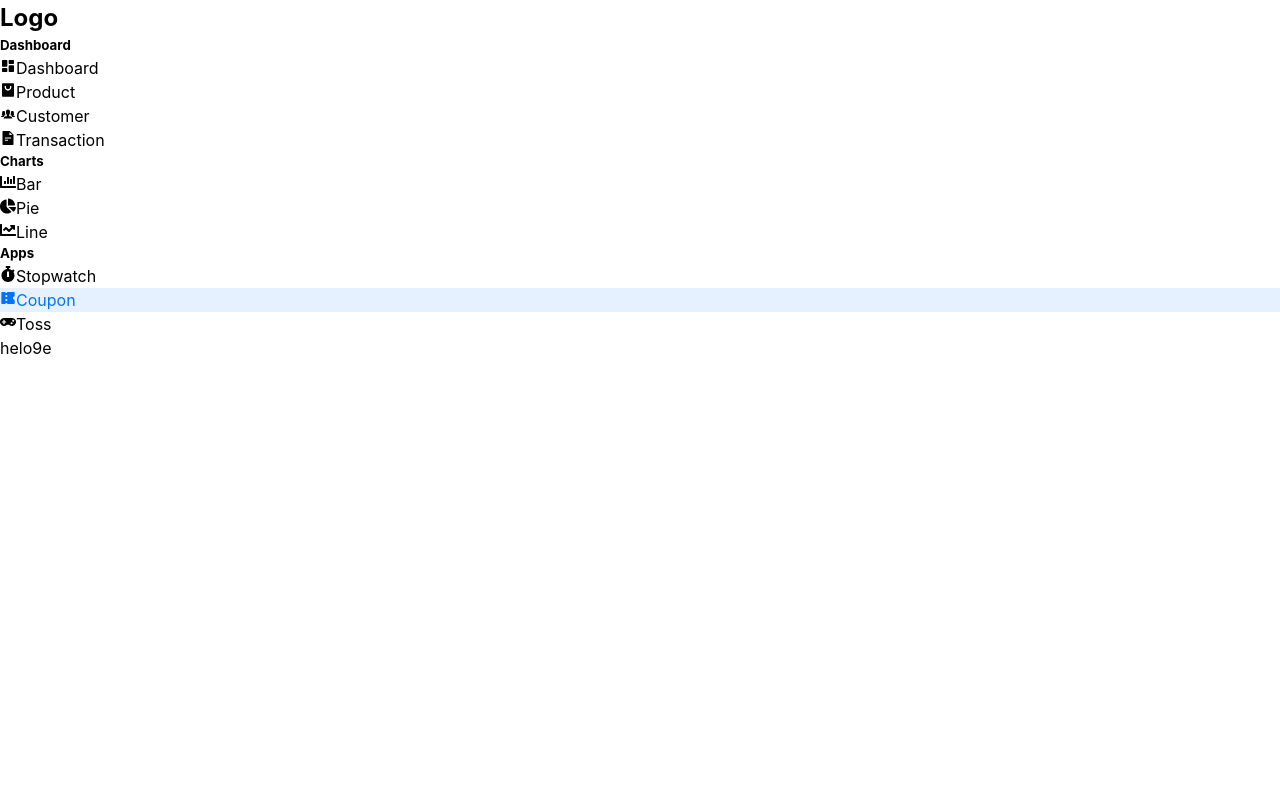
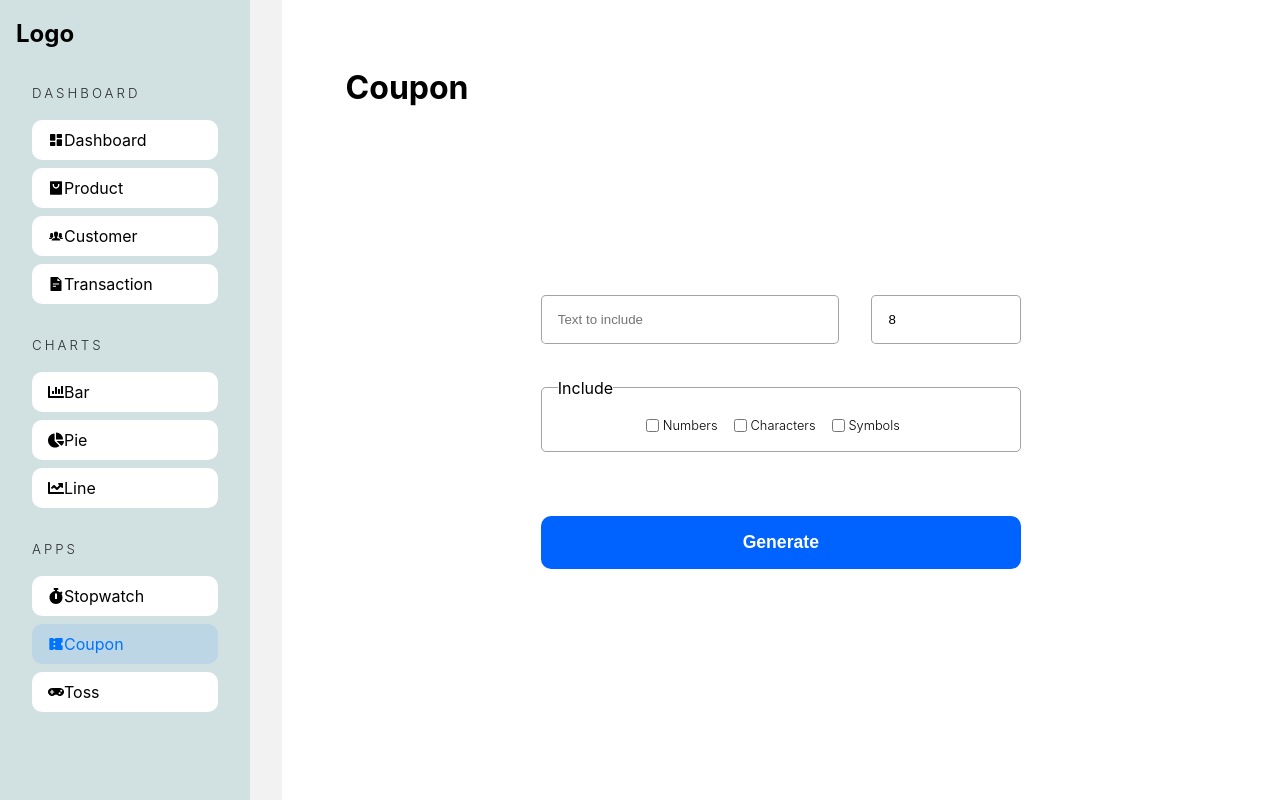
Before and after one commit to Shaileshjadav2732/Admin-Dashboard, a React (Vite) app: page /admin/app/coupon in a window 1280 px wide. Built offline with nearby package versions, Linux system fonts and the light colour scheme.

Commit message:
Add coupon

```diff
--- a/src/pages/apps/Coupon.tsx
+++ b/src/pages/apps/Coupon.tsx
@@ -1,11 +1,114 @@
+import { FormEvent, useEffect, useState } from "react";
+import AdminSidebar from "../../components/AdminSidebar";
 
-import AdminSidebar from '../../components/AdminSidebar';
+const allLetters = "ABCDEFGHIJKLMNOPQRSTUVWXYZabcdefghijklmnopqrstuvwxyz";
+const allNumbers = "1234567890";
+const allSymbols = "!@#$%^&*()_+";
+
 const Coupon = () => {
- return(
- <div>
-  <AdminSidebar/>
-  <main>helo9e</main>
- </div>)
-}
+  const [size, setSize] = useState<number>(8);
+  const [prefix, setPrefix] = useState<string>("");
+  const [includeNumbers, setIncludeNumbers] = useState<boolean>(false);
+  const [includeCharacters, setIncludeCharacters] = useState<boolean>(false);
+  const [includeSymbols, setIncludeSymbols] = useState<boolean>(false);
+  const [isCopied, setIsCopied] = useState<boolean>(false);
 
-export default Coupon
+  const [coupon, setCoupon] = useState<string>("");
+
+  const copyText = async (coupon: string) => {
+    await window.navigator.clipboard.writeText(coupon);
+    setIsCopied(true);
+  };
+
+  const submitHandler = (e: FormEvent<HTMLFormElement>) => {
+    e.preventDefault();
+
+    if (!includeNumbers && !includeCharacters && !includeSymbols)
+      return alert("Please Select One At Least");
+
+    let result: string = prefix || "";
+    const loopLength: number = size - result.length;
+
+    for (let i = 0; i < loopLength; i++) {
+      let entireString: string = "";
+      if (includeCharacters) entireString += allLetters;
+      if (includeNumbers) entireString += allNumbers;
+      if (includeSymbols) entireString += allSymbols;
+
+      const randomNum: number = ~~(Math.random() * entireString.length);
+      result += entireString[randomNum];
+    }
+
+    setCoupon(result);
+  };
+
+  useEffect(() => {
+    setIsCopied(false);
+  }, [coupon]);
+
+  return (
+    <div className="admin-container">
+      <AdminSidebar />
+      <main className="dashboard-app-container">
+        <h1>Coupon</h1>
+        <section>
+          <form className="coupon-form" onSubmit={submitHandler}>
+            <input
+              type="text"
+              placeholder="Text to include"
+              value={prefix}
+              onChange={(e) => setPrefix(e.target.value)}
+              maxLength={size}
+            />
+
+            <input
+              type="number"
+              placeholder="Coupon Length"
+              value={size}
+              onChange={(e) => setSize(Number(e.target.value))}
+              min={8}
+              max={25}
+            />
+
+            <fieldset>
+              <legend>Include</legend>
+
+              <input
+                type="checkbox"
+                checked={includeNumbers}
+                onChange={() => setIncludeNumbers((prev) => !prev)}
+              />
+              <span>Numbers</span>
+
+              <input
+                type="checkbox"
+                checked={includeCharacters}
+                onChange={() => setIncludeCharacters((prev) => !prev)}
+              />
+              <span>Characters</span>
+
+              <input
+                type="checkbox"
+                checked={includeSymbols}
+                onChange={() => setIncludeSymbols((prev) => !prev)}
+              />
+              <span>Symbols</span>
+            </fieldset>
+            <button type="submit">Generate</button>
+          </form>
+
+          {coupon && (
+            <code>
+              {coupon}{" "}
+              <span onClick={() => copyText(coupon)}>
+                {isCopied ? "Copied" : "Copy"}
+              </span>{" "}
+            </code>
+          )}
+        </section>
+      </main>
+    </div>
+  );
+};
+
+export default Coupon;
--- a/src/styles/_dashboardapp.scss
+++ b/src/styles/_dashboardapp.scss
@@ -1,44 +1,45 @@
 .dashboard-app-container {
   background-color: white;
   padding: 4rem;
+
   > section {
     @include flex(column, center, center, 2rem);
     height: 100%;
+
     .stopwatch {
       > h2 {
         font-size: 2rem;
         font-weight: 300;
         text-align: center;
       }
-      >button{
+
+      > button {
         padding: 1rem 2rem;
         border: none;
         cursor: pointer;
+        color: white;
         margin: 2rem;
         font-weight: 700;
         border-radius: 10px;
 
-          &:first-of-type{
-            background-color: rgb(0,98,255);
-            color: white;
+        &:first-of-type {
+          background-color: rgb(0, 98, 255);
         }
-          &:last-of-type{
-            background-color: rgb(255,0,0);
-            color: white;
-          }
-          &:hover{
-            opacity: 0.8;
+
+        &:last-of-type {
+          background-color: rgb(255, 0, 0);
         }
       }
     }
-    .tosscoin{
-      margin:2rem;
+
+    .tosscoin {
+      margin: 2rem;
       @include square(15rem);
       position: relative;
       cursor: pointer;
       transform-style: preserve-3d;
       transition: all 0.5s;
-      >div{
+      > div {
         border-radius: 50%;
         @include square(100%);
         position: absolute;
@@ -47,15 +48,80 @@
         background-repeat: no-repeat;
         background-size: contain;
         backface-visibility: hidden;
-
+        filter: drop-shadow(0px 10px 10px rgba(0, 0, 0, 0.521));
         &:first-of-type {
-          background-image: url(../assets/heads.png);
-        }filter: drop-shadow(0 0 10px rgba(0, 0, 0, 0.521));
+          background-image: url("../assets/images/heads.png");
+        }
         &:last-of-type {
-          background-image: url(../assets/tails.png);
+          background-image: url("../assets/images/tails.png");
           transform: rotateY(-180deg);
         }
       }
     }
+
+    .coupon-form {
+      @include grid(2fr 1fr, 2rem);
+      max-width: 30rem;
+      width: 100%;
+      > input {
+        padding: 1rem;
+        border: 1px solid rgba(0, 0, 0, 0.359);
+        outline: none;
+        border-radius: 5px;
+      }
+
+      > fieldset {
+        padding: 1rem;
+        border: 1px solid rgba(0, 0, 0, 0.359);
+        border-radius: 5px;
+        @include flex(row, center, center, 0);
+        flex-wrap: wrap;
+        grid-column: 1/3;
+
+        span {
+          font-size: 0.8rem;
+          font-weight: 300;
+          margin-inline-start: 0.25rem;
+          margin-inline-end: 1rem;
         }
       }
+
+      > button {
+        font-weight: 700;
+        font-size: 1.1rem;
+        width: 100%;
+        padding: 1rem;
+        border: none;
+        color: white;
+        cursor: pointer;
+        margin: 2rem 0;
+        border-radius: 10px;
+        grid-column: 1/3;
+        background-color: rgb(0, 98, 255);
+      }
+    }
+
+    > code {
+      position: relative;
+      font-size: 1.2rem;
+      letter-spacing: 2px;
+      cursor: pointer;
+      &:hover > span {
+        opacity: 1;
+      }
+
+      > span {
+        opacity: 0;
+        @include square(100%);
+        top: 0;
+        left: 0;
+        position: absolute;
+        border-radius: 5px;
+        background-color: rgb(15, 15, 15);
+        color: white;
+        font-size: 0.8rem;
+        @include flex;
+      }
+    }
+  }
+}
```
Lines whose indentation alone changed are shown as unchanged.
